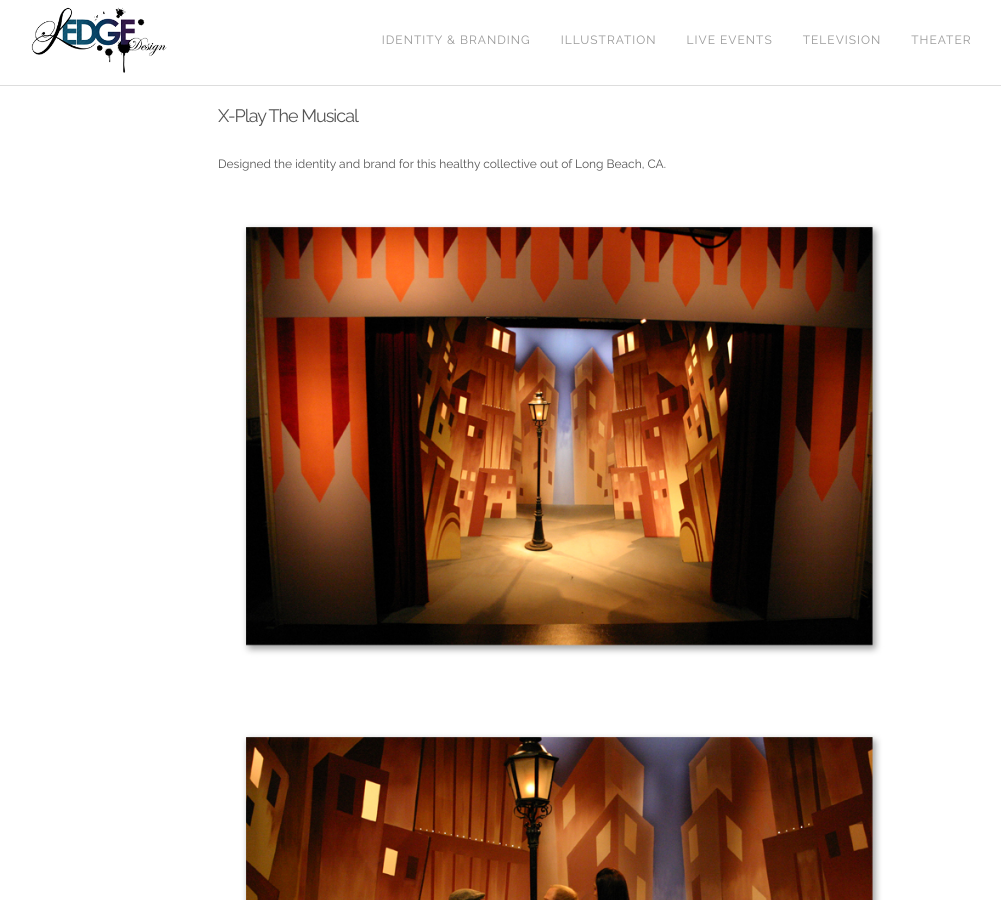
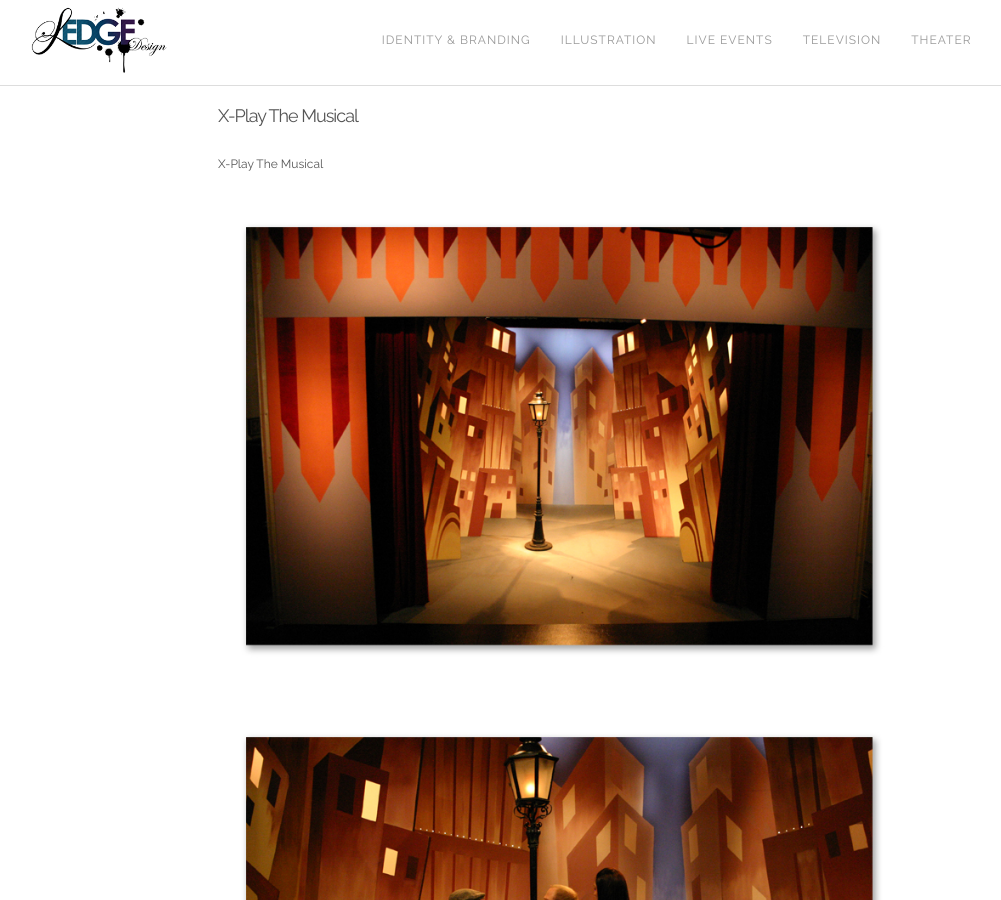
Before and after one commit to LedgeDesign/Home, a Jekyll site: the page built from _television/x-play_musical.md, in a window 1280 px wide and 900 px high. Shown: the whole window, without its empty margins (82-1083 px from the left). Built offline with Jekyll 4.4.1, drawn with Linux system fonts in a browser that asks for light colours; nearby versions of some CDN libraries.

Commit message:
Television change?

```diff
--- a/_television/x-play_musical.md
+++ b/_television/x-play_musical.md
@@ -1,10 +1,11 @@
 ---
 layout: post
 title: X-Play The Musical
+tag: "television"
 preview: x-play_musical/2X-Play_Musical.png
 order: 1
 ---
-Designed the identity and brand for this healthy collective out of Long Beach, CA.
+X-Play The Musical
 
 ![Logo](1X-Play_Musical.png)
 ![Logo](2X-Play_Musical.png)
```
